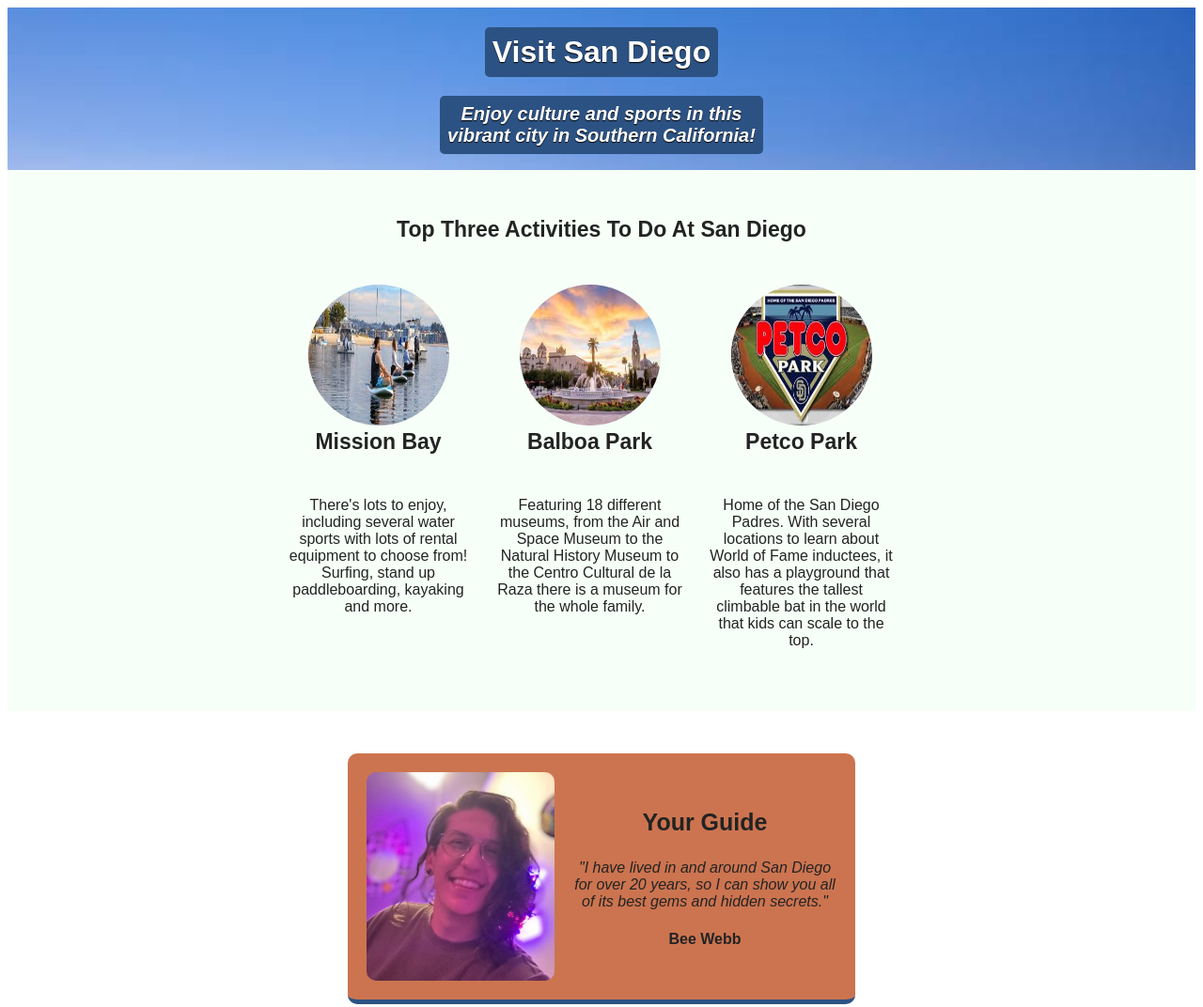
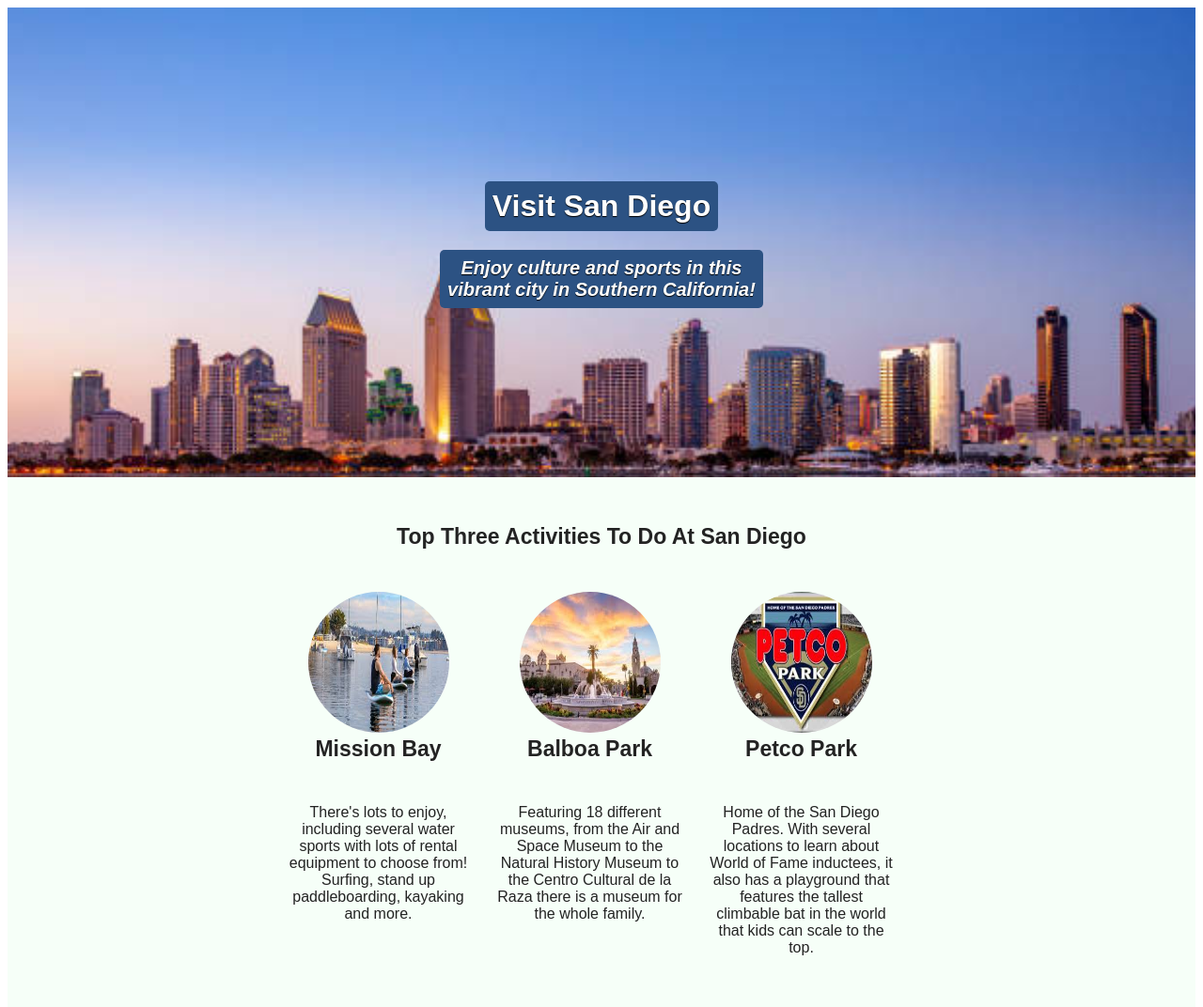
Before and after one commit to bwebb29/Hometown-HP, a website built with Vite: page index.html in a window 1280 px wide. Shown: the top 1072 px of the page at 94% size. Built offline with nearby package versions, Linux system fonts and the light colour scheme; a web font is replaced by a local one.

Commit message:
Update styles.css

```diff
--- a/styles.css
+++ b/styles.css
@@ -18,8 +18,10 @@
     align-items: center;
     justify-content: center;
     width: 100%;
+    height: 500px;
     background-image: url(images/san-diego-sky.jpg);
     background-size: cover;
+    background-origin: border-box;
 }
 
 #hero h1,
```
